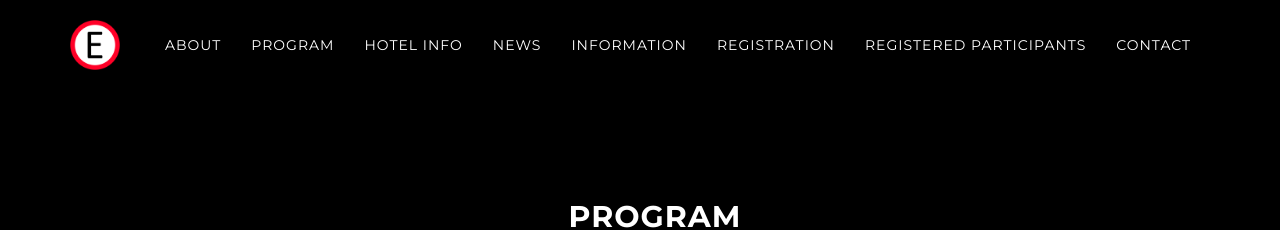
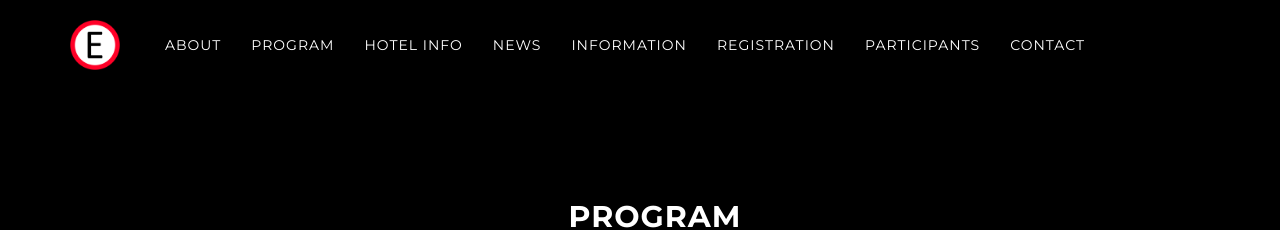
Before and after one commit to breakingthelimits/supereddington2018, a Jekyll site: the page built from program/index.html, in a window 1280 px wide. Shown: the top 230 px of the page. Built offline with Jekyll 4.4.1, drawn with Linux system fonts in a browser that asks for light colours.

Commit message:
Update nav.html

```diff
--- a/_includes/nav.html
+++ b/_includes/nav.html
@@ -40,7 +40,7 @@
                         <a class="page-scroll" href="/supereddington2018/registration">Registration</a>
                     </li>
                     <li>
-                        <a class="page-scroll" href="/supereddington2018/registered">Registered participants</a>
+                        <a class="page-scroll" href="/supereddington2018/registered">Participants</a>
                     </li>
                     <li>
                         <a class="page-scroll" href="/supereddington2018/#contact">Contact</a>
```
